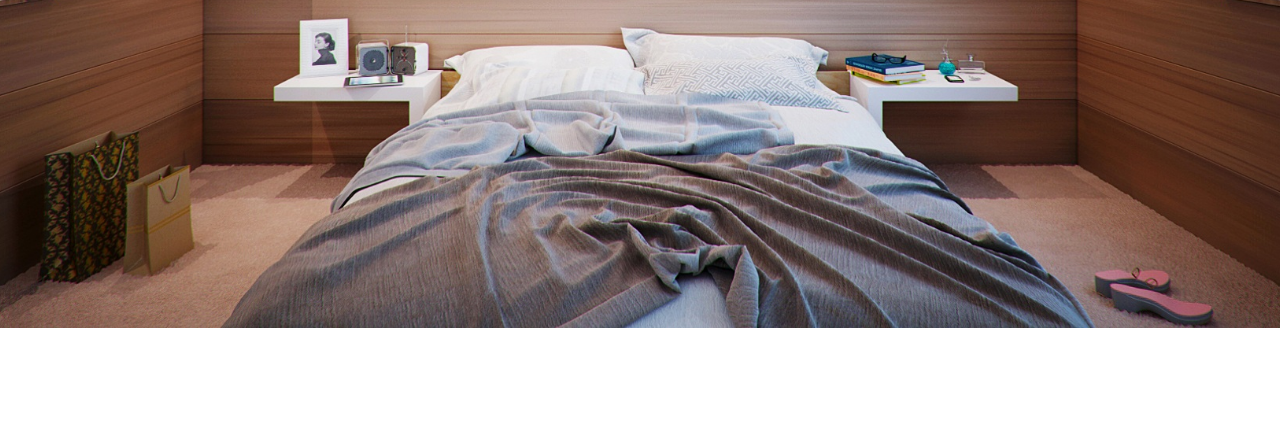
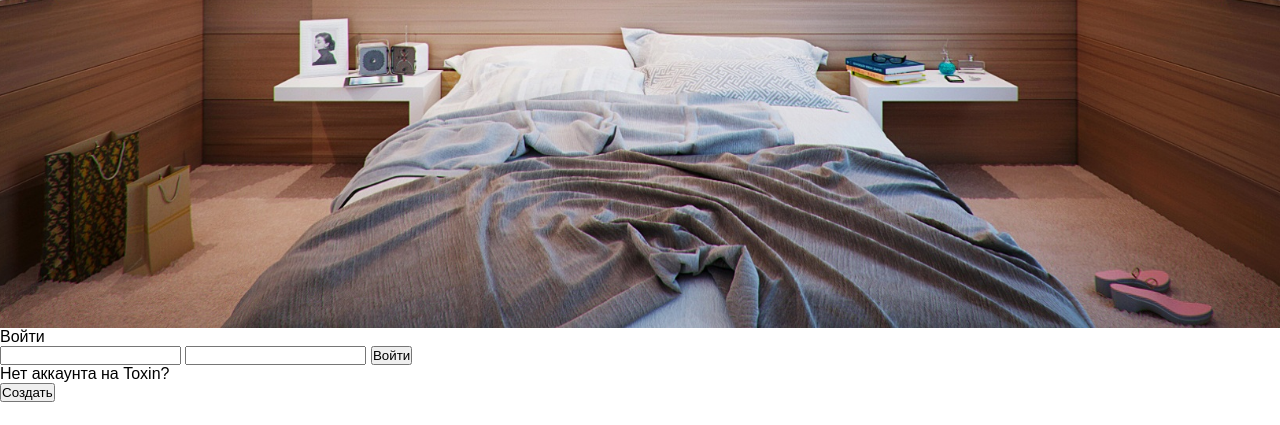
Before and after one commit to thimovez/metaLamp, a website: page src/index.html in a window 1280 px wide. Shown: the part 586-1011 px from the top of the page. Drawn offline with Linux system fonts and the light colour scheme.

Commit message:
create menu reg

```diff
--- a/src/index.html
+++ b/src/index.html
@@ -51,9 +51,28 @@
             </div>
         </div>
     </header>
+
+
     <section class="promo">
         <div class="promo__bgc"></div>
     </section>
+    <div class="entry">
+        <div class="entry__background">
+            <div class="entry__name">Войти</div>
+            <div class="entry__input">
+                <input type="text" name="" id="">
+                <input type="text">
+                <button>Войти</button>
+                <div class="entry__help">
+                    <div class="entry__prompt">Нет аккаунта на Toxin?</div>
+                    <button>Создать</button>
+                </div>
+            </div>
+        </div>
+    </div>
+
+
+
     <footer class="footer">
         <div class="container">
 
```
